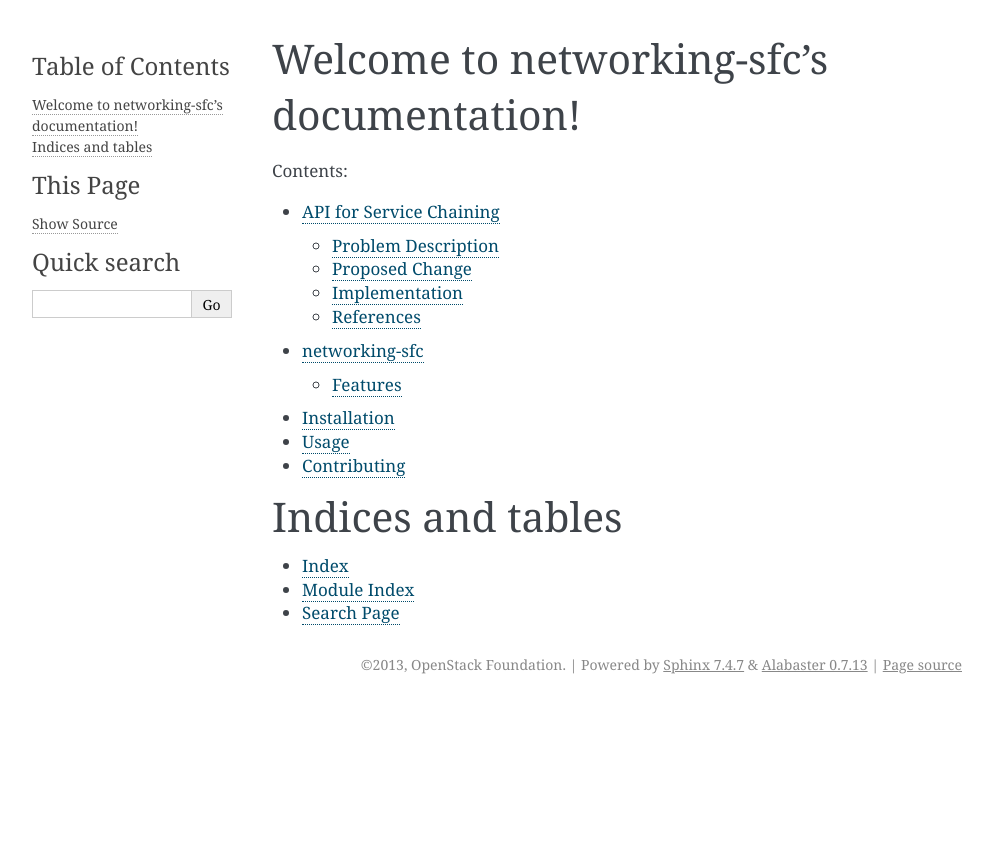
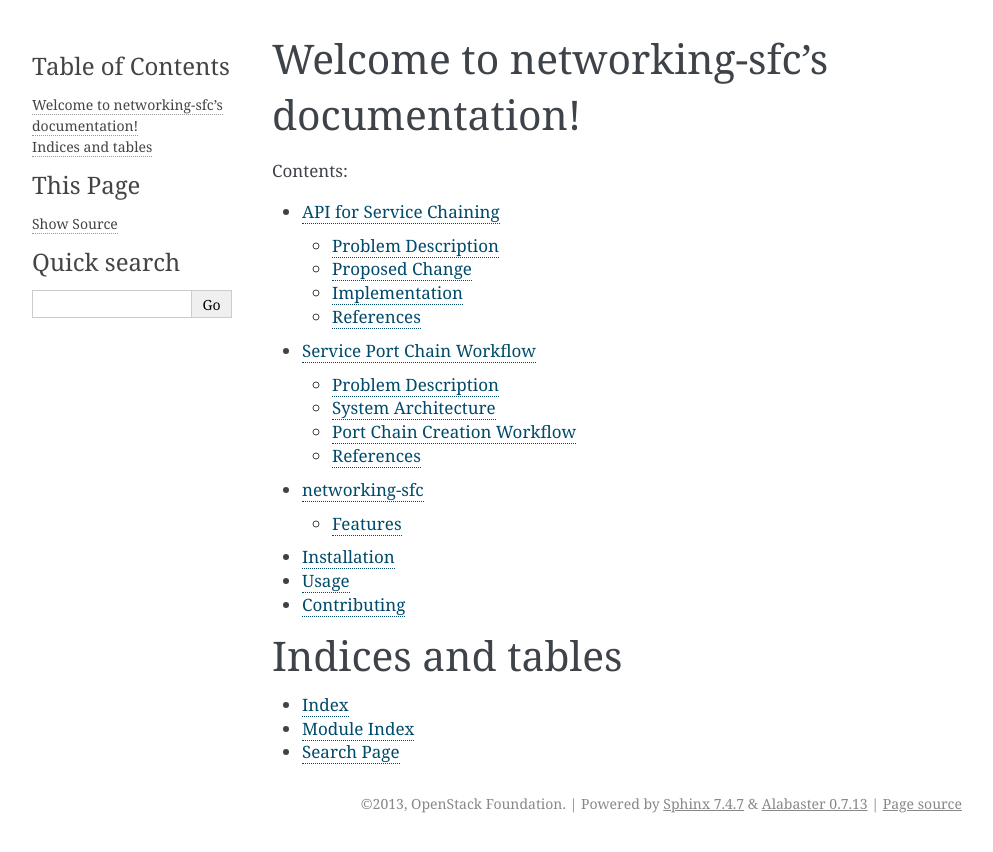
Before and after one commit to openstack/networking-sfc, a Sphinx documentation site: the page built from doc/source/index.rst, in a window 1280 px wide. Shown: the top 852 px of the page, without its empty margins (148-1141 px from the left). Built offline with Sphinx 7.4.7, drawn with Linux system fonts in a browser that asks for light colours; some of the changed lines change nothing that is shown.

Commit message:
Service Chain System Design and Flow
This is the initial version of system design and flow documentation

Change-Id: Ic91e56f7883b095ffcd8464a8987642ac40142eb
Co-Authored-By: Cathy Hong Zhang <cathy.h.zhang@huawei.com>
Co-Authored-By: Louis Fourie <louis.fourie@huawei.com>

```diff
--- a/doc/source/index.rst
+++ b/doc/source/index.rst
@@ -12,6 +12,7 @@
    :maxdepth: 2
 
    api
+   port_chain_system_and_flow
    readme
    installation
    usage
--- /dev/null
+++ b/doc/source/port_chain_system_and_flow.rst
@@ -0,0 +1,235 @@
+..
+ This work is licensed under a Creative Commons Attribution 3.0 Unported
+ License.
+
+ http://creativecommons.org/licenses/by/3.0/legalcode
+
+
+===========================
+Service Port Chain Workflow
+===========================
+
+Problem Description
+===================
+The Port chain specification [1]_. and [2]_. propose a Neutron port based API for
+setting up a service chain. A specification on the system architecture
+and related API work flow are needed to guide the code design.
+
+System Architecture
+============================
+The following figure shows the generic architecture of the Port Chain
+Plugin. As shown in the diagram, Port Chain Plugin can be backed by
+different service providers, such as OVS Driver, different types of
+SDN Controller Drivers. Through the "Common Driver API", these
+different drivers can provide different implementation for the service
+chain path rendering. In the first release and deployment based on this
+release, we will only deliver codes for the OVS driver. In the next release,
+we can add codes to support multiple active drivers::
+
+    Port Chain Plugin With Different Types of Drivers
+   +-----------------------------------------------------------------+
+   |  +-----------------------------------------------------------+  |
+   |  |                        Port Chain API                     |  |
+   |  +-----------------------------------------------------------+  |
+   |  |                        Port Chain Database                |  |
+   |  +-----------------------------------------------------------+  |
+   |  |                        Driver Manager                     |  |
+   |  +-----------------------------------------------------------+  |
+   |  |                        Common Driver API                  |  |
+   |  +-----------------------------------------------------------+  |
+   |                                   |                             |
+   |  +------------+------------------------+---------------------+  |
+   |  | OVS Driver |   Controller Driver1   |  Controller Driver2 |  |
+   |  +------------+------------------------+---------------------+  |
+   +-------|------------------|-------------------------|------------+
+           |                  |                         |
+      +-----------+   +-----------------+      +-----------------+
+      | OVS Agent |   | SDN Controller1 |      | SDN Controller2 |
+      +-----------+   +-----------------+      +-----------------+
+
+The second figure below shows the reference implementation architecture,
+which is through the OVS Driver path. The figure shows the components
+that will be added on the Neutron Server and the compute nodes to
+support this Neutron Based SFC functionality. As shown in the diagram,
+a new Port Chain Plugin will be added to the Neutron Server.
+The existing "OVS Driver" and "OVS Agent" will be extended to support
+the service chain functionality. The OVS Driver will communicate with
+each OVS Agent to program its OVS forwarding table properly so that a
+tenant's traffic flow can be steered through the user defined sequence
+of Neutron ports to get the desired service treatment from the Service
+Function running on the VMs.
+
+A separate "OVS Driver and Agent" specification [3]_. will describe in more
+detail on the design consideration of the Driver, Agent, and how to set up the
+classification rules on the OVS to identify different flows and how to
+set up the OVS forwarding table. In the reference implementation, the OVS Driver
+communicates with OVS Agent through RPC to program the OVS. The communication
+between the OVS Agent and the OVS is through OVSDB/Openflow::
+
+
+       Port Chain Plugin With OVS Driver
+      +-------------------------------+
+      |  +-------------------------+  |
+      |  |    Port Chain API       |  |
+      |  +-------------------------+  |
+      |  |    Port Chain Database  |  |
+      |  +-------------------------+  |
+      |  |    Driver Manager       |  |
+      |  +-------------------------+  |
+      |  |    Common Driver API    |  |
+      |  +-------------------------+  |
+      |              |                |
+      |  +-------------------------+  |
+      |  |        OVS Driver       |  |
+      |  +-------------------------+  |
+      +-------|----------------|------+
+              |                |
+         +-----------+   +-----------+
+         | OVS Agent |   | OVS Agent |
+         +-----------+   +-----------+
+
+Port Chain Creation Workflow
+============================
+The following example shows how the Neutron CLI commands may be used to
+create a port-chain consisting of a service VM vm1 and a service VM
+vm2. The user can be an Admin/Tenant or an Application built on top.
+
+Traffic flow into the Port Chain will be from source IP address
+22.1.20.1 TCP port 23 to destination IP address 171.4.5.6 TCP port 100.
+The flow needs to be treated by SF1 running on VM1 identified by
+Neutron port pair [p1, p2] and SF2 running on VM2 identified by Neutron
+port pair [p3, p4].
+
+The net1 should be created before creating Neutron port using existing
+Neutron API. The design has no restriction on the type of net1, i.e. it
+can be any type of Neutron network since SFC traffic will be tunneled
+transparently through the type of communication channels of net1.
+If the transport between vSwitches is VXLAN, then we will use that VXLAN
+tunnel (and NOT create another new tunnel) to transport the SFC traffic
+through. If the transport between vSwitches is Ethernet, then the SFC
+traffic will be transported through Ethernet. In other words, the SFC
+traffic will be carried over existing transport channel between vSwitches
+and the external transport channel between vSwitches is set up for net1
+through existing Neutron API and ML2. The built-in OVS backend
+implements tunneling the original flow packets over VXLAN tunnel. The detailed
+outer VXLAN tunnel transport format and inner SFC flow format including
+how to leverage existing OVS's support for MPLS label to carry chain ID
+will be described in the "Port Chain OVS Driver and Agent" specification [3]_.
+In the future we can add implementation of tunneling the SFC flow packets over
+flat L2 Ethernet or L3 IP network or GRE tunnel etc.
+
+Boot service VMs and attach ports
+---------------------------------
+Create Neutron ports on network net1::
+
+   neutron port-create --name p1 net1
+   neutron port-create --name p2 net1
+   neutron port-create --name p3 net1
+   neutron port-create --name p4 net1
+
+Boot VM1 from Nova with ports p1 and p2 using two --nic options::
+
+ nova boot --image xxx --nic port-id=p1 --nic port-id=p2 vm1
+
+Boot VM2 from Nova with ports p3 and p4 using two --nic options::
+
+ nova boot --image yyy --nic port-id=p3 --nic port-id=p4 vm2
+
+Alternatively, the user can create each VM with one VNIC and then
+attach another Neutron port to the VM::
+
+ nova boot --image xxx --nic port-id=p1 vm1
+ nova interface-attach --port-id p2 vm1
+ nova boot --image yyy --nic port-id=p3 vm2
+ nova interface-attach --port-id p4 vm2
+
+Once the Neutron ports p1 - p4 exist, the Port Chain is created using
+the steps described below.
+
+Create Flow Classifier
+----------------------
+Create flow-classifier FC1 that matches on source IP address 22.1.20.1
+(ingress direction) and destination IP address 171.4.5.6 (egress
+direction) with TCP connection, source port 23 and destination port
+100::
+
+ neutron flow-classifier-create
+  --ip-version ipv4
+  --source-ip-prefix 22.1.20.1/32
+  --destination-ip-prefix 172.4.5.6/32
+  --protocol tcp
+  --source-port 23:23
+  --destination-port 100:100 FC1
+
+Create Port Pair
+-----------------
+Create port-pair PP1 with ports p1 and p2, port-pair PP2 with
+ports p3 and p4, port-pair PP3 with ports P5 and P6::
+
+ neutron port-pair-create
+        --ingress=p1
+        --egress=p2 PP1
+ neutron port-pair-create
+        --ingress=p3
+        --egress=p4 PP2
+ neutron port-pair-create
+        --ingress=p5
+        --egress=p6 PP3
+
+Create Port Group
+-----------------
+Create port-pair-group PG1 with port-pair PP1 and PP2, and
+port-pair-group PG2 with port-pair PP3::
+
+ neutron port-pair-group-create
+        --port-pair PP1 --port-pair PP2 PG1
+ neutron port-pair-group-create
+        --port-pair PP3 PG2
+
+Create Port Chain
+-----------------
+
+Create port-chain PC1 with port-group PG1 and PG2, and flow
+classifier FC1::
+
+ neutron port-chain-create
+        --port-pair-group PG1 --port-pair-group PG2 --flow-classifier FC1 PC1
+
+This will result in the Port chain driver being invoked to create the
+Port Chain.
+
+The following diagram illustrates the code execution flow (not the
+exact codes) for the port chain creation::
+
+ PortChainAPIParsingAndValidation: create_port_chain
+                |
+                V
+ PortChainPlugin: create_port_chain
+                |
+                V
+ PortChainDbPlugin: create_port_chain
+                |
+                V
+ DriverManager: create_port_chain
+                |
+                V
+ portchain.drivers.OVSDriver: create_port_chain
+
+The vSwitch Driver needs to figure out which switch VM1 is connecting
+with and which switch VM2 is connecting with (for OVS case, the OVS
+driver has that information given the VMs' port info). As to the
+connection setup between the two vSwitches, it should be done through
+existing ML2 plugin mechanism. The connection between these two
+vSwitches should already be set up before the user initiates the SFC
+request. The service chain flow packets will be tunneled through the
+connecting type/technology (e.g. VXLAN or GRE) between the two
+vSwitches. For our reference code implementation, we will use VXLAN to
+show a complete data path setup. Please refer to the OVS Driver and OVS
+Agent spec [3]_. for more detail info.
+
+References
+==========
+
+.. [1] https://review.openstack.org/#/c/192933/
+.. [2] https://review.openstack.org/#/c/204695/
+.. [3] https://review.openstack.org/#/c/208663/
```
